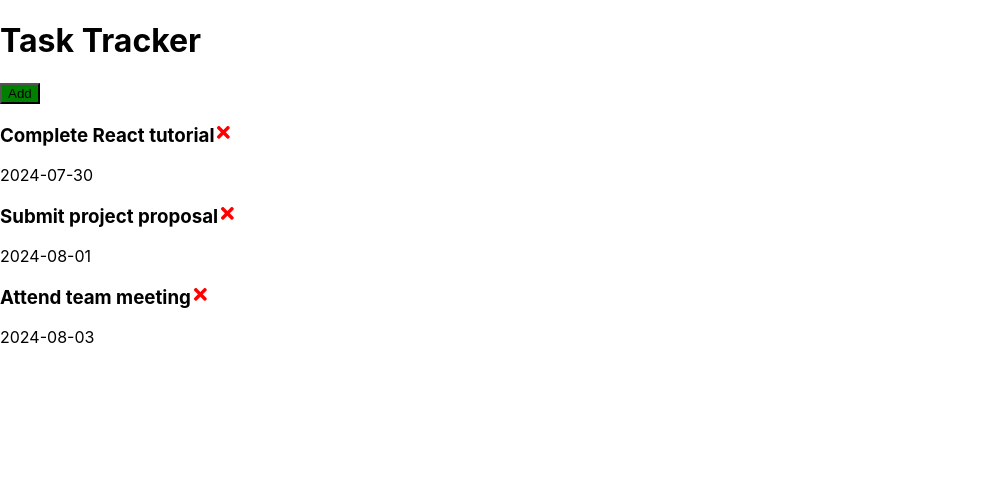
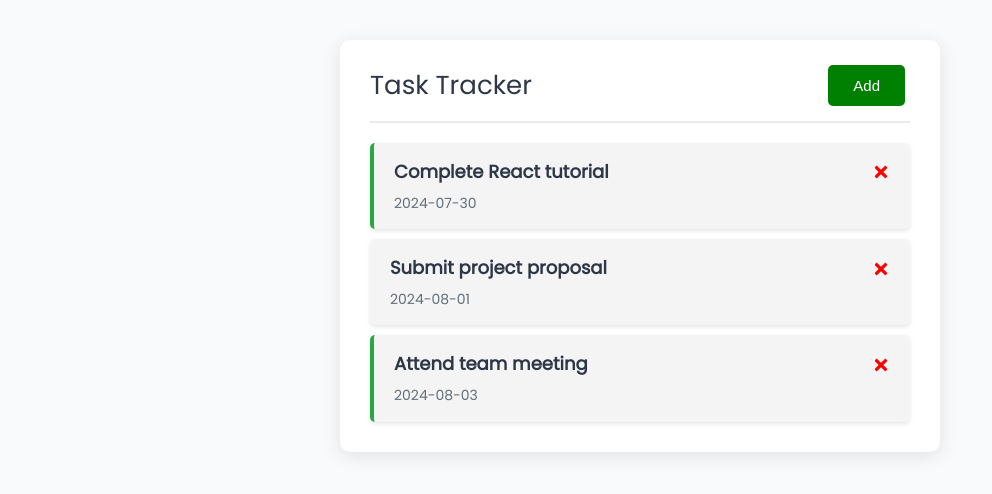
Before and after one commit to ikram-ar/task-tracker, a React (Create React App) app: page / in a window 1280 px wide. Shown: the top 494 px of the page, without its empty margins (0-992 px from the left). Built offline with nearby package versions, Linux system fonts and the light colour scheme.

Commit message:
Add styling and toggle reminder functionality

```diff
--- a/src/App.js
+++ b/src/App.js
@@ -29,10 +29,17 @@ const deleteTask = (id) => {
   setTasks(tasks.filter((task) => task.id !== id ))
 }
 
+// Toggle Reminder
+const toggleReminder = (id) => {
+  setTasks(tasks.map((task) =>
+    task.id === id ? {...task, reminder:
+    !task.reminder} : task))
+}
+
   return (
     <div className="container">
       <Header />
-      {tasks.length > 0 ? <Tasks tasks={tasks} onDelete={deleteTask} /> : 'No Tasks to Show'}
+      {tasks.length > 0 ? <Tasks tasks={tasks} onDelete={deleteTask} onToggle={toggleReminder}/> : 'No Tasks to Show'}
     </div>
   );
 }
--- a/src/components/Task.js
+++ b/src/components/Task.js
@@ -1,8 +1,10 @@
 import { FaTimes } from "react-icons/fa";
 
-const Task = ({task, onDelete}) => {
+const Task = ({task, onDelete, onToggle}) => {
   return (
-    <div className='task'>
+    <div
+    className={`task ${task.reminder && 'reminder'}`}
+     onDoubleClick={() => onToggle(task.id)}>
       <h3>
         {task.text}
         < FaTimes
--- a/src/components/Tasks.js
+++ b/src/components/Tasks.js
@@ -1,10 +1,11 @@
 import Task from "./Task";
 
-const Tasks = ({tasks, onDelete}) => {
+const Tasks = ({tasks, onDelete, onToggle}) => {
   return (
     <>
       {tasks.map((task) => (
-        <Task key={task.id} task={task} onDelete={onDelete}/>
+        <Task key={task.id} task={task}
+        onDelete={onDelete} onToggle={onToggle}/>
       ))}
     </>
   );
--- a/src/index.css
+++ b/src/index.css
@@ -1,13 +1,171 @@
-body {
+@import url('https://fonts.googleapis.com/css2?family=Poppins:wght@300;400&display=swap');
+
+* {
+  box-sizing: border-box;
   margin: 0;
-  font-family: -apple-system, BlinkMacSystemFont, 'Segoe UI', 'Roboto', 'Oxygen',
-    'Ubuntu', 'Cantarell', 'Fira Sans', 'Droid Sans', 'Helvetica Neue',
-    sans-serif;
-  -webkit-font-smoothing: antialiased;
-  -moz-osx-font-smoothing: grayscale;
+  padding: 0;
 }
 
-code {
-  font-family: source-code-pro, Menlo, Monaco, Consolas, 'Courier New',
-    monospace;
+body {
+  font-family: 'Poppins', sans-serif;
+  background-color: #f9fafb;
+  color: #333;
+  line-height: 1.6;
 }
+
+/* Container for the app */
+.container {
+  max-width: 600px;
+  margin: 40px auto;
+  padding: 20px 30px;
+  background-color: #ffffff;
+  border-radius: 10px;
+  box-shadow: 0 4px 20px rgba(0, 0, 0, 0.1);
+  overflow: hidden;
+  transition: all 0.3s ease;
+}
+
+/* Header styles */
+.header {
+  display: flex;
+  justify-content: space-between;
+  align-items: center;
+  margin-bottom: 20px;
+  border-bottom: 2px solid #eaeaea;
+  padding-bottom: 10px;
+}
+
+.header h1 {
+  font-size: 26px;
+  font-weight: 400;
+  color: #2d3748;
+}
+
+/* Button styles */
+.btn {
+  display: inline-block;
+  background: #4a90e2;
+  color: #fff;
+  border: none;
+  padding: 12px 25px;
+  margin: 5px;
+  border-radius: 5px;
+  cursor: pointer;
+  text-decoration: none;
+  font-size: 15px;
+  font-weight: 300;
+  transition: background-color 0.3s ease, transform 0.2s ease;
+}
+
+.btn:focus {
+  outline: none;
+}
+
+.btn:hover {
+  background-color: #357abd;
+}
+
+.btn:active {
+  transform: scale(0.95);
+}
+
+.btn-block {
+  display: block;
+  width: 100%;
+}
+
+/* Task styles */
+.task {
+  background-color: #f4f4f4;
+  margin: 10px 0;
+  padding: 15px 20px;
+  border-radius: 5px;
+  box-shadow: 0 2px 4px rgba(0, 0, 0, 0.1);
+  cursor: pointer;
+  transition: transform 0.2s ease, box-shadow 0.2s ease;
+}
+
+.task:hover {
+  transform: translateY(-2px);
+  box-shadow: 0 4px 8px rgba(0, 0, 0, 0.15);
+}
+
+.task.reminder {
+  border-left: 4px solid #28a745;
+}
+
+.task h3 {
+  display: flex;
+  align-items: center;
+  justify-content: space-between;
+  font-size: 18px;
+  margin-bottom: 5px;
+  color: #2d3748;
+}
+
+.task p {
+  font-size: 14px;
+  color: #606f7b;
+}
+
+/* Add Form styles */
+.add-form {
+  margin-bottom: 40px;
+  padding: 20px;
+  background-color: #f9f9f9;
+  border-radius: 8px;
+  box-shadow: 0 1px 3px rgba(0, 0, 0, 0.1);
+}
+
+.form-control {
+  margin: 15px 0;
+}
+
+.form-control label {
+  display: block;
+  margin-bottom: 5px;
+  color: #4a5568;
+  font-size: 14px;
+}
+
+.form-control input {
+  width: 100%;
+  padding: 10px;
+  border-radius: 5px;
+  border: 1px solid #ddd;
+  font-size: 16px;
+  transition: border-color 0.3s ease;
+}
+
+.form-control input:focus {
+  border-color: #4a90e2;
+  outline: none;
+}
+
+.form-control-check {
+  display: flex;
+  align-items: center;
+  justify-content: space-between;
+  margin-top: 10px;
+}
+
+.form-control-check label {
+  flex: 1;
+  font-size: 14px;
+  color: #4a5568;
+}
+
+.form-control-check input {
+  flex: 2;
+  height: 20px;
+}
+
+/* Footer styles */
+footer {
+  margin-top: 30px;
+  text-align: center;
+  font-size: 14px;
+  color: #606f7b;
+  padding-top: 10px;
+  border-top: 1px solid #eaeaea;
+}
```
